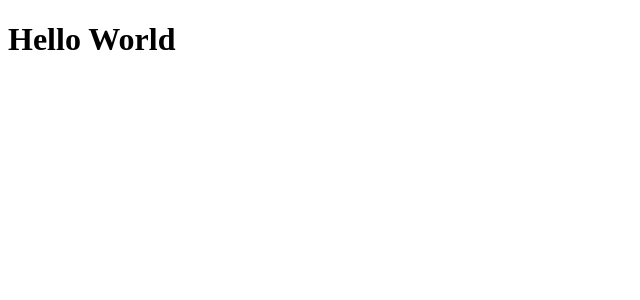
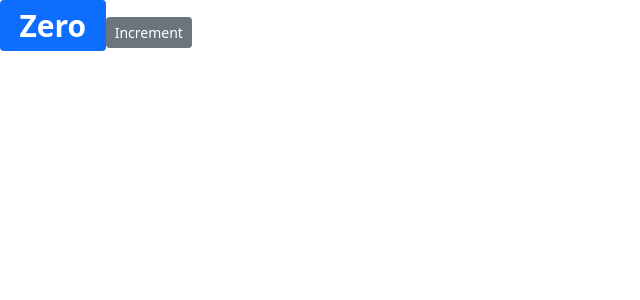
Before and after one commit to Chen-Stefan/React_tutorial, a React (Create React App) app in the folder tutorial/: page / in a window 1280 px wide. Shown: the top 300 px of the page, without its empty margins (0-640 px from the left). Built offline with nearby package versions, Linux system fonts and the light colour scheme.

Commit message:
Use bootstrap and inline styling in react

```diff
--- a/tutorial/package.json
+++ b/tutorial/package.json
@@ -6,7 +6,9 @@
     "@testing-library/jest-dom": "^5.16.4",
     "@testing-library/react": "^13.3.0",
     "@testing-library/user-event": "^13.5.0",
+    "bootstrap": "^5.1.3",
     "react": "^18.2.0",
+    "react-bootstrap": "^2.4.0",
     "react-dom": "^18.2.0",
     "react-scripts": "5.0.1",
     "web-vitals": "^2.1.4"
--- /dev/null
+++ b/tutorial/src/components/Counter.jsx
@@ -0,0 +1,24 @@
+import React, { Component } from "react";
+import 'bootstrap/dist/css/bootstrap.min.css'
+import {Button, Badge} from 'react-bootstrap'
+
+class Counter extends Component {
+  state = {
+    count: 0,
+  };
+  render() {
+    return (
+      <div>
+        <span style = {{fontSize: 30}}className="badge bg-primary">{this.formatCount()}</span>
+        <button className="btn btn-secondary btn-sm">Increment</button>
+      </div>
+    );
+  }
+
+  formatCount() {
+    const { count } = this.state;
+    return count === 0 ? 'Zero' : count;
+  }
+}
+
+export default Counter;
--- a/tutorial/src/index.js
+++ b/tutorial/src/index.js
@@ -1,5 +1,18 @@
 import React from 'react';
-import ReactDOM from 'react-dom';
+import ReactDOM from 'react-dom/client';
+import './index.css';
+import App from './App';
+import reportWebVitals from './reportWebVitals';
+import Counter from './components/Counter';
 
-const element = <h1>Hello World</h1>;
-ReactDOM.render(element, document.getElementById('root'));
+const root = ReactDOM.createRoot(document.getElementById('root'));
+root.render(
+  <React.StrictMode>
+    <Counter />
+  </React.StrictMode>
+);
+
+// If you want to start measuring performance in your app, pass a function
+// to log results (for example: reportWebVitals(console.log))
+// or send to an analytics endpoint. Learn more: https://bit.ly/CRA-vitals
+reportWebVitals();
```
Also changed, not shown: 2 other files (tests, documents, lock files or other folders).
